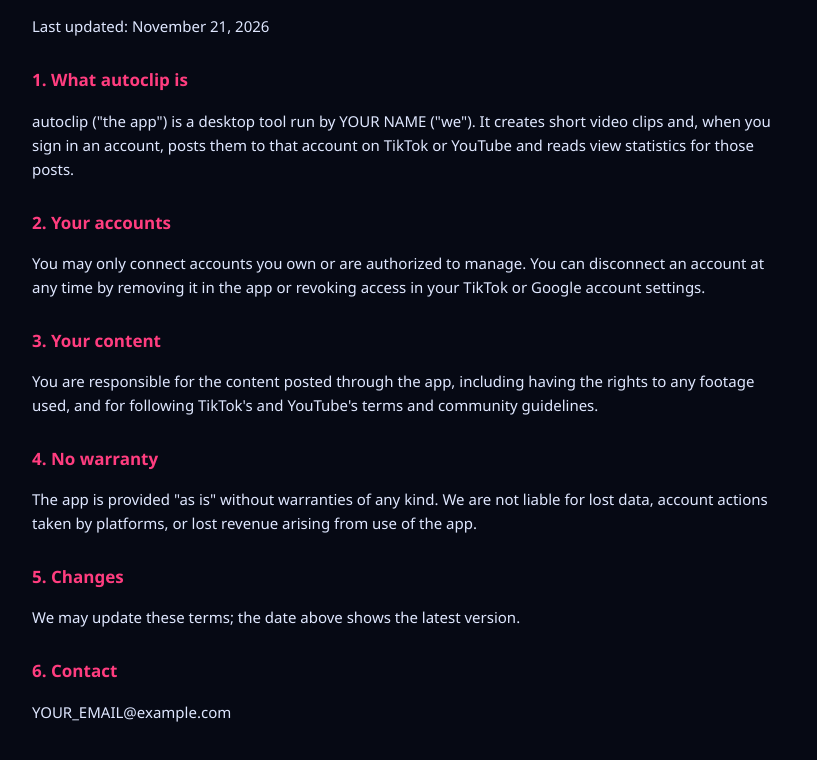
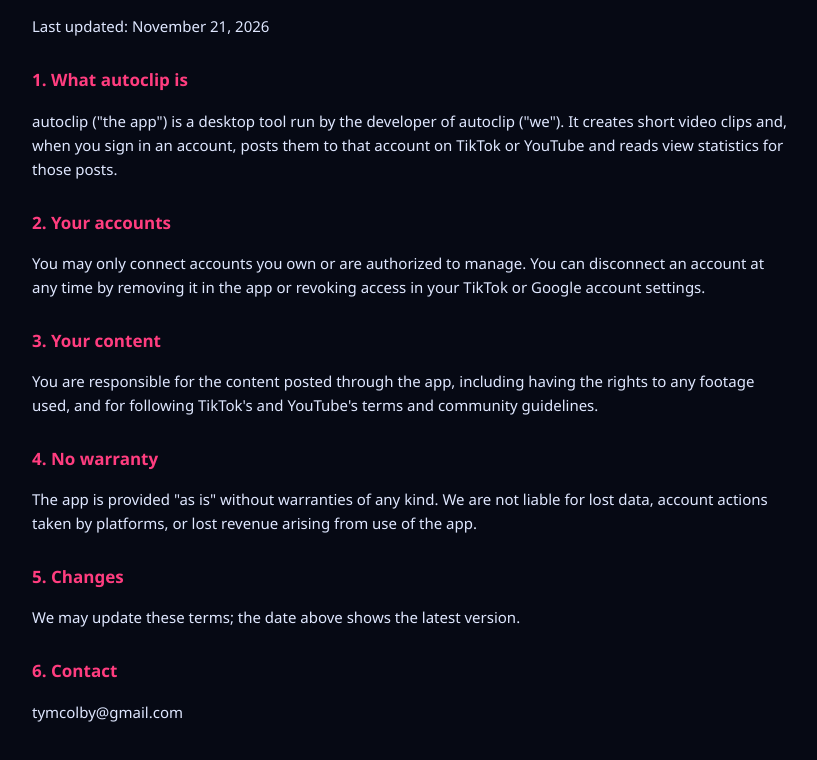
Before and after one commit to beanbugger123/beanbugger123.github.io, a plain HTML site: page terms.html in a window 1280 px wide. Shown: the part 102-862 px from the top of the page, without its empty margins (228-1045 px from the left). Drawn offline with Linux system fonts and the light colour scheme.

Commit message:
Add files via upload

```diff
--- a/terms.html
+++ b/terms.html
@@ -2,9 +2,9 @@
 main{max-width:760px;margin:0 auto;padding:40px 22px}h1{color:#3fe3ff;font-size:26px}h2{color:#ff3d7f;font-size:17px;margin-top:28px}
 a{color:#3fe3ff}code,.box{font-family:Consolas,monospace}.box{background:#0c1430;border:1px solid rgba(92,140,255,.38);border-radius:8px;padding:12px;word-break:break-all}
 button{font:700 13px Consolas,monospace;background:#3a1030;color:#ffd1e0;border:1px solid #ff3d7f;border-radius:7px;padding:10px 16px;cursor:pointer;margin-top:12px}</style></head><body><main><h1>Terms of Service</h1><p>Last updated: November 21, 2026</p>
-<h2>1. What autoclip is</h2><p>autoclip ("the app") is a desktop tool run by <span class="owner">YOUR NAME</span> ("we"). It creates short video clips and, when you sign in an account, posts them to that account on TikTok or YouTube and reads view statistics for those posts.</p>
+<h2>1. What autoclip is</h2><p>autoclip ("the app") is a desktop tool run by the developer of autoclip ("we"). It creates short video clips and, when you sign in an account, posts them to that account on TikTok or YouTube and reads view statistics for those posts.</p>
 <h2>2. Your accounts</h2><p>You may only connect accounts you own or are authorized to manage. You can disconnect an account at any time by removing it in the app or revoking access in your TikTok or Google account settings.</p>
 <h2>3. Your content</h2><p>You are responsible for the content posted through the app, including having the rights to any footage used, and for following TikTok's and YouTube's terms and community guidelines.</p>
 <h2>4. No warranty</h2><p>The app is provided "as is" without warranties of any kind. We are not liable for lost data, account actions taken by platforms, or lost revenue arising from use of the app.</p>
 <h2>5. Changes</h2><p>We may update these terms; the date above shows the latest version.</p>
-<h2>6. Contact</h2><p><span class="email">YOUR_EMAIL@example.com</span></p></main></body></html>
+<h2>6. Contact</h2><p><span class="email">tymcolby@gmail.com</span></p></main></body></html>
```
Also changed, not shown: index.html (+1 -1 lines), privacy.html (+1 -1 lines).
